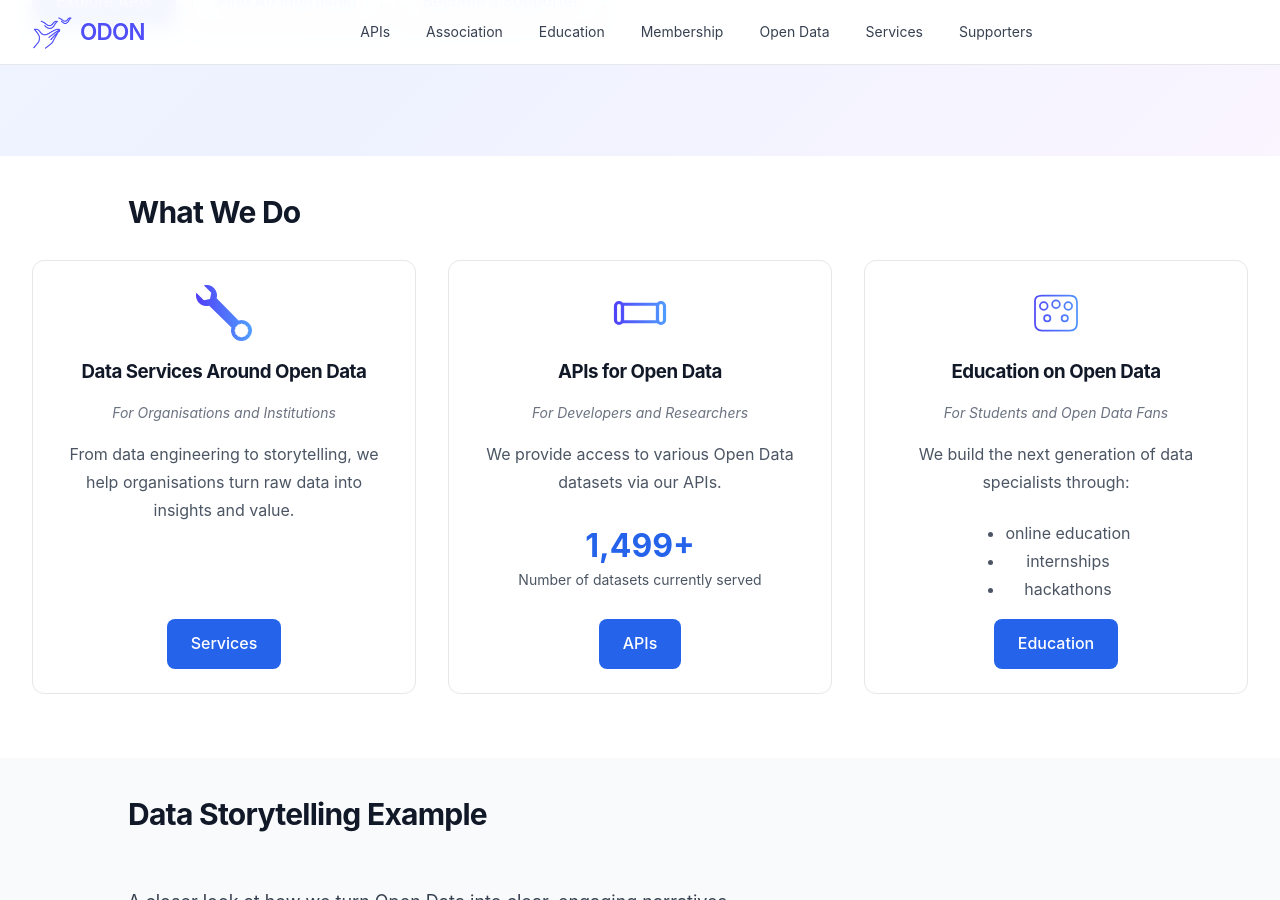
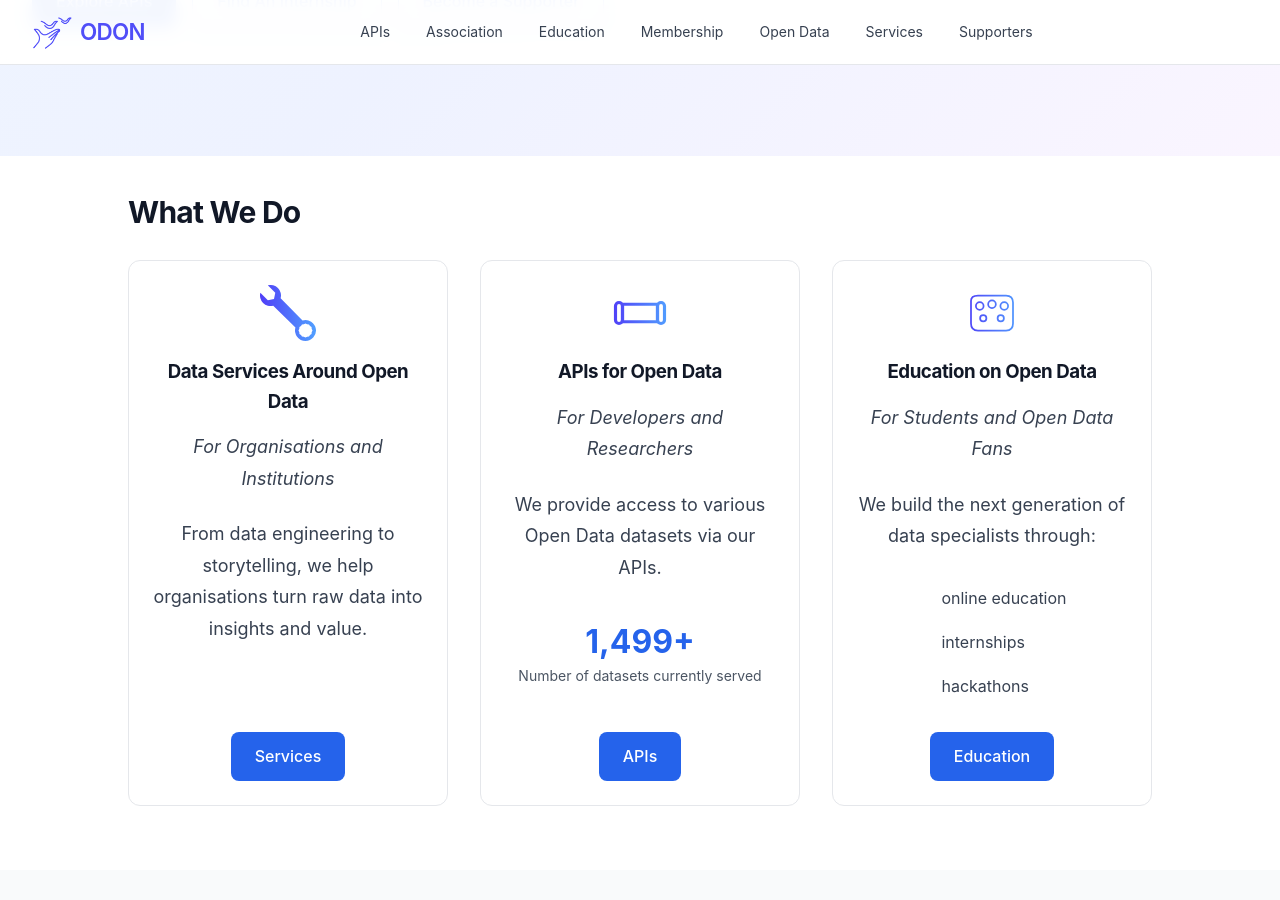
Before and after one commit to verein-odon/verein-odon.github.io, a Jekyll site: the page built from docs/en/index.md, in a window 1280 px wide and 900 px high, scrolled down 597 px. Built offline with Jekyll 4.4.1, drawn with Linux system fonts in a browser that asks for light colours.

Commit message:
Update index (en) page

```diff
--- a/docs/_includes/people_carousel.html
+++ b/docs/_includes/people_carousel.html
@@ -9,7 +9,6 @@
       {% if include.intro %}
       <p>{{ include.intro }}</p>
       {% endif %}
-    </div>
 
     {% assign all_people = site.data.people %}
     {% if all_people.size > 0 %}
@@ -52,6 +51,7 @@
       <div class="people-carousel-dots" role="tablist" aria-label="Choose featured person" data-carousel-dots></div>
     </div>
     {% endif %}
+    </div>
   </div>
 </section>
 
--- a/docs/_includes/storytelling_feature.html
+++ b/docs/_includes/storytelling_feature.html
@@ -11,8 +11,6 @@
       {% if include.intro %}
       <p>{{ include.intro }}</p>
       {% endif %}
-    </div>
-
     <div class="storytelling-feature-cards">
       {% for example in examples %}
       {% assign story_key = example.id | default: forloop.index0 %}
@@ -49,6 +47,7 @@
         </div>
       </article>
       {% endfor %}
+    </div>
     </div>
   </div>
 
--- a/docs/en/index.md
+++ b/docs/en/index.md
@@ -11,15 +11,11 @@
 ---
 
 
-<!-- What We Do Section -->
 <section class="section bg-white">
-    <div class="container">
-        <div class="content-section">
-            <h2>
-                What We Do
-            </h2>
-        </div>
-        <div class="cards-grid">
+  <div class="container">
+    <div class="content-section">
+      <h2>What We Do</h2>
+      <div class="cards-grid">
             <div class="card">
                 <div class="card-icon">
                     <img src="/assets/images/icons/wrench.svg" alt="Data services" loading="lazy">
@@ -58,8 +54,9 @@
                 </ul>
                 <a href="/en/education/" class="btn btn-primary">Education</a>
             </div>
-        </div>
+      </div>
     </div>
+  </div>
 </section>
 
 <script>
```
